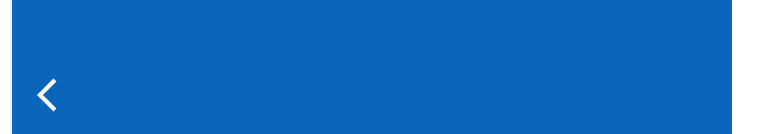
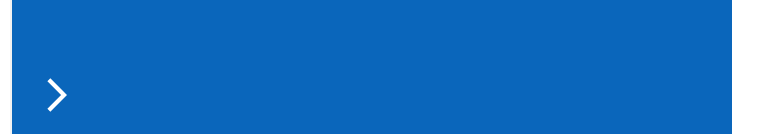
Before and after one commit to Miraschon/planner-frontend, a React (Create React App) app: page / in a window 1280 px wide. Both pictures are taken after a click on the button 245 px from the left and 799 px from the top of the page. Shown: the part 704-838 px from the top of the page, without its empty margins (0-783 px from the left). Built offline with nearby package versions, Linux system fonts and the light colour scheme.

Commit message:
button changes icon on click

```diff
--- a/src/components/ListArea.js
+++ b/src/components/ListArea.js
@@ -1,29 +1,26 @@
 import * as React from "react"
 import './ListArea.css'
-import {IconButton} from '@mui/material'
-import ArrowBackIosIcon from '@mui/icons-material/ArrowBackIos';
 import {useState} from "react";
-
-/* function myFunction() {
-    const x = document.getElementById("myDIV");
-    if (x.style.display === "none") {
-        x.style.display = "block";
-    } else {
-        x.style.display = "none";
-    }
-} */
+import OpenCloseButton from "./OpenCloseButton";
 
 function ListArea() {
     const [position, setPosition] = useState('list')
 
-    function changePosition(){
-        setPosition('cover')
+
+    function changePosition() {
+        if (position === 'cover') {
+            setPosition('list')
+
+        } else {
+            setPosition('cover')
+        }
+        return position
     }
 
 
     return <div className={position} id={"listArea"}>
         <p>Today</p>
-        <IconButton className={"close"} onClick={changePosition}><ArrowBackIosIcon sx={{ fontSize: "40px" }} style={{ color: 'white' }}/></IconButton>
+        <OpenCloseButton onChange={changePosition} position={position}/>
     </div>
 }
 
--- /dev/null
+++ b/src/components/OpenCloseButton.js
@@ -0,0 +1,20 @@
+import {IconButton} from "@mui/material";
+import ArrowBackIosIcon from "@mui/icons-material/ArrowBackIos";
+import ArrowForwardIosIcon from "@mui/icons-material/ArrowForwardIos";
+import * as React from "react";
+
+function OpenCloseButton(props){
+    let {position, onChange}= props
+    if(position==='list'){
+        return <IconButton className={"close"} onClick={onChange}>
+            <ArrowBackIosIcon sx={{ fontSize: "40px" }} style={{ color: 'white' }}/>
+        </IconButton>
+    }else{
+        return <IconButton className={"close"} onClick={onChange}>
+            <ArrowForwardIosIcon sx={{ fontSize: "40px" }} style={{ color: 'white' }}/>
+        </IconButton>
+    }
+
+}
+
+export default OpenCloseButton
```
